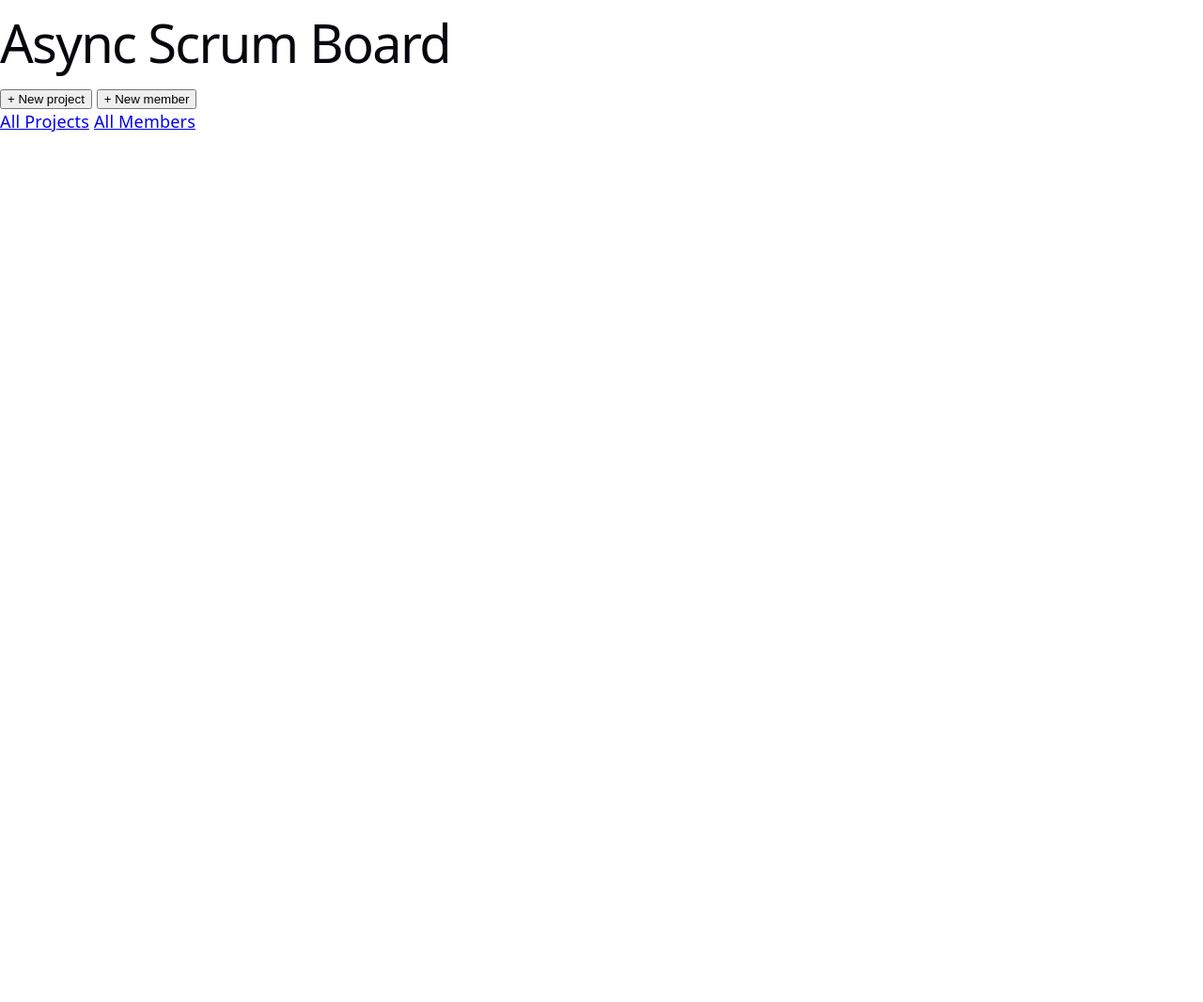
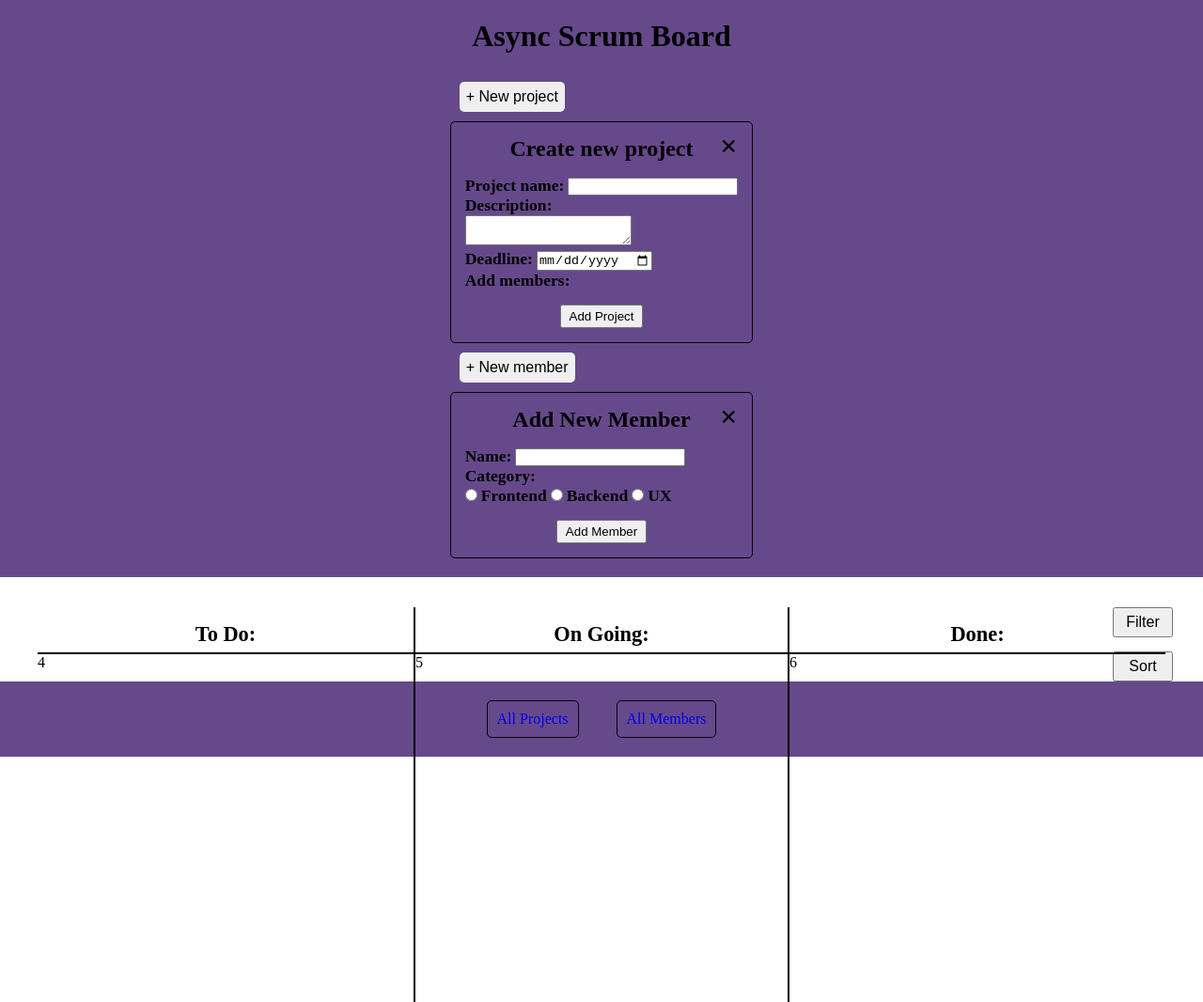
Before and after one commit to alidan39/BE26-js2-slutprojekt-grupp6, a website built with Vite: page index.html in a window 1280 px wide. Shown: the whole page at 94% size. Before the commit the page ends 800 px from the top, so only its background shows below. Built offline with nearby package versions, Linux system fonts and the light colour scheme.

Commit message:
feat: updated html files and added basic css

```diff
--- a/index.html
+++ b/index.html
@@ -4,7 +4,7 @@
     <meta charset="UTF-8" />
     <meta name="viewport" content="width=device-width, initial-scale=1.0" />
     <title>be26-js2-slutprojekt-grupp6</title>
-    <link rel="stylesheet" href="/public/src/style.css">
+    <link rel="stylesheet" href="/src/style.css">
   </head>
   <body>
 
@@ -12,19 +12,73 @@
   <h1>Async Scrum Board</h1>
 
   <div class="allFormsDiv">
-    <button>+ New project</button>
-    <button>+ New member</button>
+    <button id="newProjectBtn" class="newBtn">+ New project</button>
+      <aside id="newProjectWrapper">
+        <div class="newDiv">
+          <span id="closeProjectBtn" class="closeBtn">&times;</span>
+          <h2>Create new project</h2>
+          <form id="newProjectForm">
+            <label for="">Project name:</label>
+            <input type="text">
+            <br>
+            <label for="">Description:</label>
+            <br>
+            <textarea name="" id=""></textarea>
+            <br>
+            <label for="">Deadline:</label>
+            <input type="date">
+            <br>
+            <label for="">Add members:</label>
+            <br>
+            <input type="submit" value="Add Project" class="submitBtn">
+          </form>
+        </div>
+      </aside>
+    <button id="newMemberBtn" class="newBtn">+ New member</button>
+      <aside id="newMemberWrapper">
+        <div class="newDiv">
+          <span id="closeMemberBtn" class="closeBtn">&times;</span>
+          <h2>Add New Member</h2>
+          <form id="newMemberForm">
+            <label for="">Name:</label>
+            <input type="text" name="" id="">
+            <br>
+            <p>Category:</p>
+              <input type="radio">
+              <label for="">Frontend</label>
+              <input type="radio">
+              <label for="">Backend</label>
+              <input type="radio">
+              <label for="">UX</label>
+            <br>
+            <input type="submit" value="Add Member" class="submitBtn">
+          </form>
+        </div>
+      </aside>
   </div>
 
 </header>
 
 <main>
-
+  <section class="gridSection">
+    <div class="gridWrapper">
+      <div class="div1">To Do:</div>
+      <div class="div2">On Going:</div>
+      <div class="div3">Done:</div>
+      <div class="div4" id="todoDiv">4</div>
+      <div class="div5" id="ongoingDiv">5</div>
+      <div class="div6" id="doneDiv">6</div>
+    </div>
+  </section>
+  <aside>
+    <button class="filterBtn">Filter</button>
+    <button class="filterBtn">Sort</button>
+  </aside>
 </main>
 
 <footer>
-  <a href="allprojects.html">All Projects</a>
-  <a href="allMembers.html">All Members</a>
+  <a href="allprojects.html" class="allFooterBtn">All Projects</a>
+  <a href="allMembers.html" class="allFooterBtn">All Members</a>
 </footer>
 
 
--- a/src/style.css
+++ b/src/style.css
@@ -1,296 +1,166 @@
-:root {
-  --text: #6b6375;
-  --text-h: #08060d;
-  --bg: #fff;
-  --border: #e5e4e7;
-  --code-bg: #f4f3ec;
-  --accent: #aa3bff;
-  --accent-bg: rgba(170, 59, 255, 0.1);
-  --accent-border: rgba(170, 59, 255, 0.5);
-  --social-bg: rgba(244, 243, 236, 0.5);
-  --shadow:
-    rgba(0, 0, 0, 0.1) 0 10px 15px -3px, rgba(0, 0, 0, 0.05) 0 4px 6px -2px;
-
-  --sans: system-ui, 'Segoe UI', Roboto, sans-serif;
-  --heading: system-ui, 'Segoe UI', Roboto, sans-serif;
-  --mono: ui-monospace, Consolas, monospace;
-
-  font: 18px/145% var(--sans);
-  letter-spacing: 0.18px;
-  color-scheme: light dark;
-  color: var(--text);
-  background: var(--bg);
-  font-synthesis: none;
-  text-rendering: optimizeLegibility;
-  -webkit-font-smoothing: antialiased;
-  -moz-osx-font-smoothing: grayscale;
-
-  @media (max-width: 1024px) {
-    font-size: 16px;
-  }
+/*----------HEADER----------*/
+* {
+margin: 0;
+padding: 0;
+box-sizing: border-box;
 }
 
-@media (prefers-color-scheme: dark) {
-  :root {
-    --text: #9ca3af;
-    --text-h: #f3f4f6;
-    --bg: #16171d;
-    --border: #2e303a;
-    --code-bg: #1f2028;
-    --accent: #c084fc;
-    --accent-bg: rgba(192, 132, 252, 0.15);
-    --accent-border: rgba(192, 132, 252, 0.5);
-    --social-bg: rgba(47, 48, 58, 0.5);
-    --shadow:
-      rgba(0, 0, 0, 0.4) 0 10px 15px -3px, rgba(0, 0, 0, 0.25) 0 4px 6px -2px;
-  }
-
-  #social .button-icon {
-    filter: invert(1) brightness(2);
-  }
+html, body {
+min-height: 100vh;
 }
 
 body {
-  margin: 0;
+display: flex;
+flex-direction: column;
 }
 
-h1,
-h2 {
-  font-family: var(--heading);
-  font-weight: 500;
-  color: var(--text-h);
+header {
+  background-color: rgb(102, 73, 139);
+  display: flex;
+  flex-direction: column;
+  align-items: center;
+  padding: 20px 0;
 }
 
 h1 {
-  font-size: 56px;
-  letter-spacing: -1.68px;
-  margin: 32px 0;
-  @media (max-width: 1024px) {
-    font-size: 36px;
-    margin: 20px 0;
-  }
-}
-h2 {
-  font-size: 24px;
-  line-height: 118%;
-  letter-spacing: -0.24px;
-  margin: 0 0 8px;
-  @media (max-width: 1024px) {
-    font-size: 20px;
-  }
-}
-p {
-  margin: 0;
+    margin-bottom: 20px;
 }
 
-code,
-.counter {
-  font-family: var(--mono);
-  display: inline-flex;
-  border-radius: 4px;
-  color: var(--text-h);
+.newBtn {
+  padding: 7px;
+  margin-top: 20px;
+  border-radius: 5px;
+  border: none;
+  margin: 10px;
+  font-size: 1rem;
+  cursor: pointer;
 }
 
-code {
-  font-size: 15px;
-  line-height: 135%;
-  padding: 4px 8px;
-  background: var(--code-bg);
+.newDiv {
+  border: 1px solid #010101;
+  border-radius: 5px;
+  padding: 15px;
+  position: relative;
 }
 
-.counter {
-  font-size: 16px;
-  padding: 5px 10px;
-  border-radius: 5px;
-  color: var(--accent);
-  background: var(--accent-bg);
-  border: 2px solid transparent;
-  transition: border-color 0.3s;
-  margin-bottom: 24px;
-
-  &:hover {
-    border-color: var(--accent-border);
-  }
-  &:focus-visible {
-    outline: 2px solid var(--accent);
-    outline-offset: 2px;
-  }
+.closeBtn {
+  font-size: 2rem;
+  position: absolute;
+  top: 10px;
+  right: 10px;
+  width: 30px;
+  height: 30px;
+  display: flex;
+  justify-content: center;
+  align-items: center;
+  border-radius: 50%;
+  cursor: pointer;
+  font-weight: bold;
+  transition: 0.2s;
 }
 
-.hero {
-  position: relative;
+.closeBtn:hover {
 
-  .base,
-  .framework,
-  .vite {
-    inset-inline: 0;
-    margin: 0 auto;
 }
 
-  .base {
-    width: 170px;
-    position: relative;
-    z-index: 0;
+h2 {
+  text-align: center;
+  margin-bottom: 15px;
 }
 
-  .framework,
-  .vite {
-    position: absolute;
+form label, p {
+  font-weight: 600;
+  font-size: 1.1rem;
 }
 
-  .framework {
-    z-index: 1;
-    top: 34px;
-    height: 28px;
-    transform: perspective(2000px) rotateZ(300deg) rotateX(44deg) rotateY(39deg)
-      scale(1.4);
+.submitBtn {
+  padding: 3px 8px;
+  display: block;
+  margin: 15px auto 0 auto;
+  cursor: pointer;
 }
 
-  .vite {
-    z-index: 0;
-    top: 107px;
-    height: 26px;
-    width: auto;
-    transform: perspective(2000px) rotateZ(300deg) rotateX(40deg) rotateY(39deg)
-      scale(0.8);
-  }
+/*----------MAIN----------*/
+main {
+  display: flex;
+  align-items: flex-start;
+  flex: 1;
+  justify-content: center;
+  margin-top: 2rem;
 }
 
-#app {
-  width: 1126px;
-  max-width: 100%;
-  margin: 0 auto;
+.gridSection {
+  position: absolute;
+  left: 50%;
+  transform: translateX(-50%);
+}
+
+.gridWrapper {
+  display: grid;
+  grid-template-columns: repeat(3, 400px);
+  grid-template-rows: 50px 370px;
+}
+
+.div1, .div2, .div3 {
+  border-bottom: 2px solid black;
+  padding: 1rem;
+  font-weight: bold;
   text-align: center;
-  border-inline: 1px solid var(--border);
-  min-height: 100svh;
+  font-size: 1.4rem;
+}
+
+.div2, .div5 {
+  border-left: 2px solid black;
+  border-right: 2px solid black;
+}
+
+main aside {
   display: flex;
   flex-direction: column;
-  box-sizing: border-box;
+  gap: 15px;
+  margin-left: 90%;
 }
 
-#center {
-  display: flex;
-  flex-direction: column;
-  gap: 25px;
-  place-content: center;
-  place-items: center;
-  flex-grow: 1;
-
-  @media (max-width: 1024px) {
-    padding: 32px 20px 24px;
-    gap: 18px;
-  }
+.filterBtn {
+  font-size: 1rem;
+  padding: 5px 12px;
+  cursor: pointer;
 }
 
-#next-steps {
-  display: flex;
-  border-top: 1px solid var(--border);
-  text-align: left;
-
-  & > div {
-    flex: 1 1 0;
-    padding: 32px;
-    @media (max-width: 1024px) {
-      padding: 24px 20px;
-    }
+/*
+.div4 {
+  grid-row-start: 2;
 }
 
-  .icon {
-    margin-bottom: 16px;
-    width: 22px;
-    height: 22px;
+.div5 {
+  grid-row-start: 2;
 }
 
-  @media (max-width: 1024px) {
-    flex-direction: column;
-    text-align: center;
+.div6 {
+  grid-row-start: 2;
 }
+*/
+/*----------FOOTER----------*/
+footer {
+  background-color: rgb(102, 73, 139);
+  display: flex;
+  justify-content: center;
+  margin-top: auto;
+  padding: 20px 0;
 }
 
-#docs {
-  border-right: 1px solid var(--border);
-
-  @media (max-width: 1024px) {
-    border-right: none;
-    border-bottom: 1px solid var(--border);
-  }
+.allFooterBtn {
+  margin: 0 20px;
+    text-decoration: none;
+    border: 1px solid #010101;
+    border-radius: 5px;
+    padding: 10px;
 }
 
-#next-steps ul {
-  list-style: none;
-  padding: 0;
-  display: flex;
-  gap: 8px;
-  margin: 32px 0 0;
+/*----------EXTERN HTML FILES---------*/
 
-  .logo {
-    height: 18px;
+.allBtn {
+  text-decoration: none;
+  margin: 0 10px;
+  cursor: pointer;
 }
-
-  a {
-    color: var(--text-h);
-    font-size: 16px;
-    border-radius: 6px;
-    background: var(--social-bg);
-    display: flex;
-    padding: 6px 12px;
-    align-items: center;
-    gap: 8px;
-    text-decoration: none;
-    transition: box-shadow 0.3s;
-
-    &:hover {
-      box-shadow: var(--shadow);
-    }
-    .button-icon {
-      height: 18px;
-      width: 18px;
-    }
-  }
-
-  @media (max-width: 1024px) {
-    margin-top: 20px;
-    flex-wrap: wrap;
-    justify-content: center;
-
-    li {
-      flex: 1 1 calc(50% - 8px);
-    }
-
-    a {
-      width: 100%;
-      justify-content: center;
-      box-sizing: border-box;
-    }
-  }
-}
-
-#spacer {
-  height: 88px;
-  border-top: 1px solid var(--border);
-  @media (max-width: 1024px) {
-    height: 48px;
-  }
-}
-
-.ticks {
-  position: relative;
-  width: 100%;
-
-  &::before,
-  &::after {
-    content: '';
-    position: absolute;
-    top: -4.5px;
-    border: 5px solid transparent;
-  }
-
-  &::before {
-    left: 0;
-    border-left-color: var(--border);
-  }
-  &::after {
-    right: 0;
-    border-right-color: var(--border);
-  }
-}
```
Also changed, not shown: allMembers.html (+14 -0 lines), allProjects.html (+14 -1 lines). Lines whose indentation alone changed are shown as unchanged.
